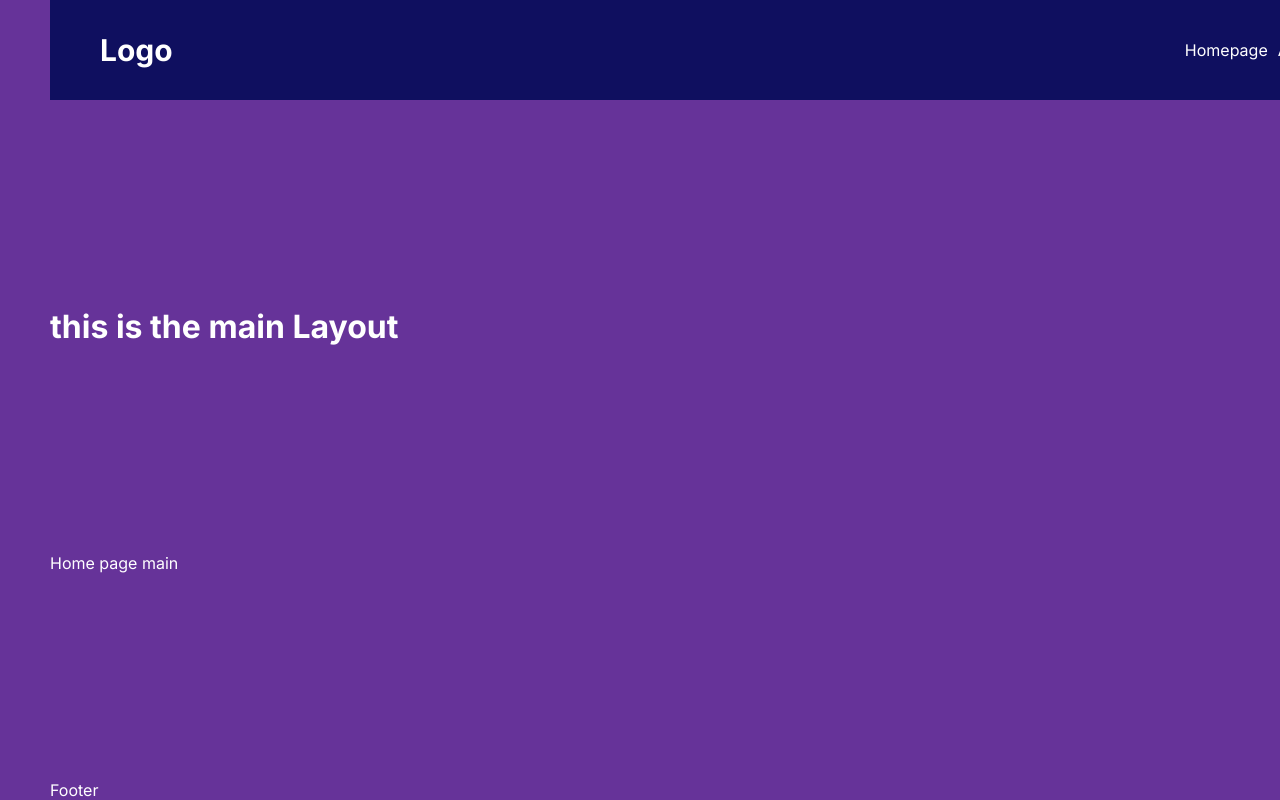
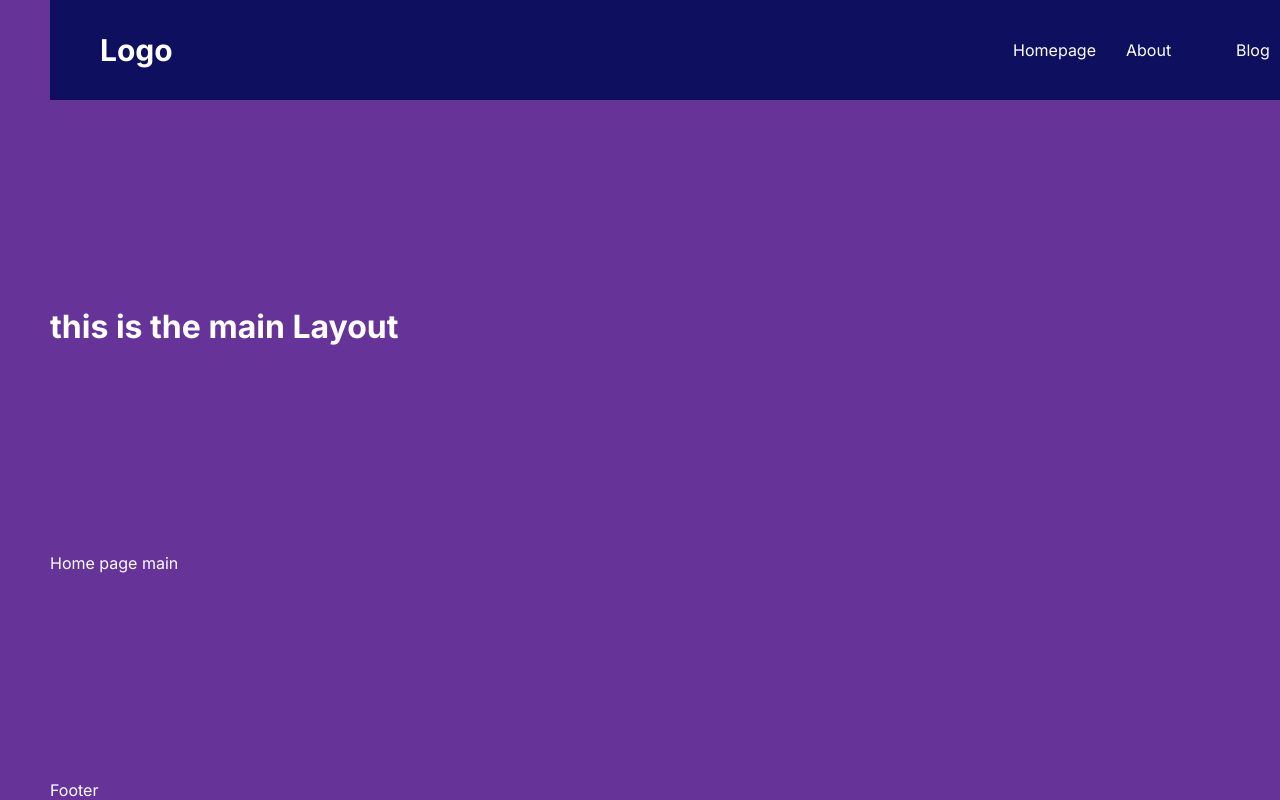
Before and after one commit to samade747/next-practice-, a Next.js app: page / in a window 1280 px wide. Shown: the top 800 px of the page. Built offline with nearby package versions, Linux system fonts and the light colour scheme.

Commit message:
115pm 01 05 2024

```diff
--- a/src/components/navbar/navLink/navLink.module.css
+++ b/src/components/navbar/navLink/navLink.module.css
@@ -0,0 +1,5 @@
+.container{
+    min-width: 100px;
+    padding: 10px;
+    display: flex;
+}
```
